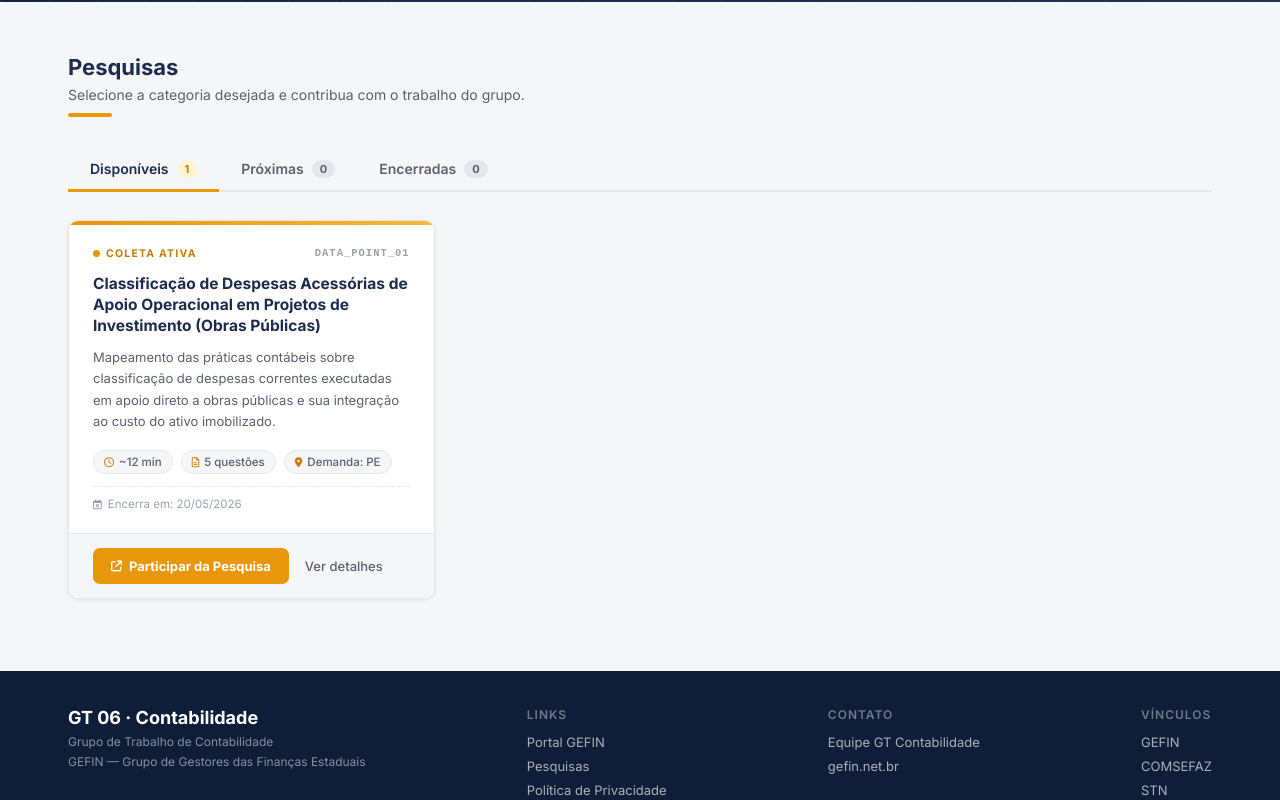
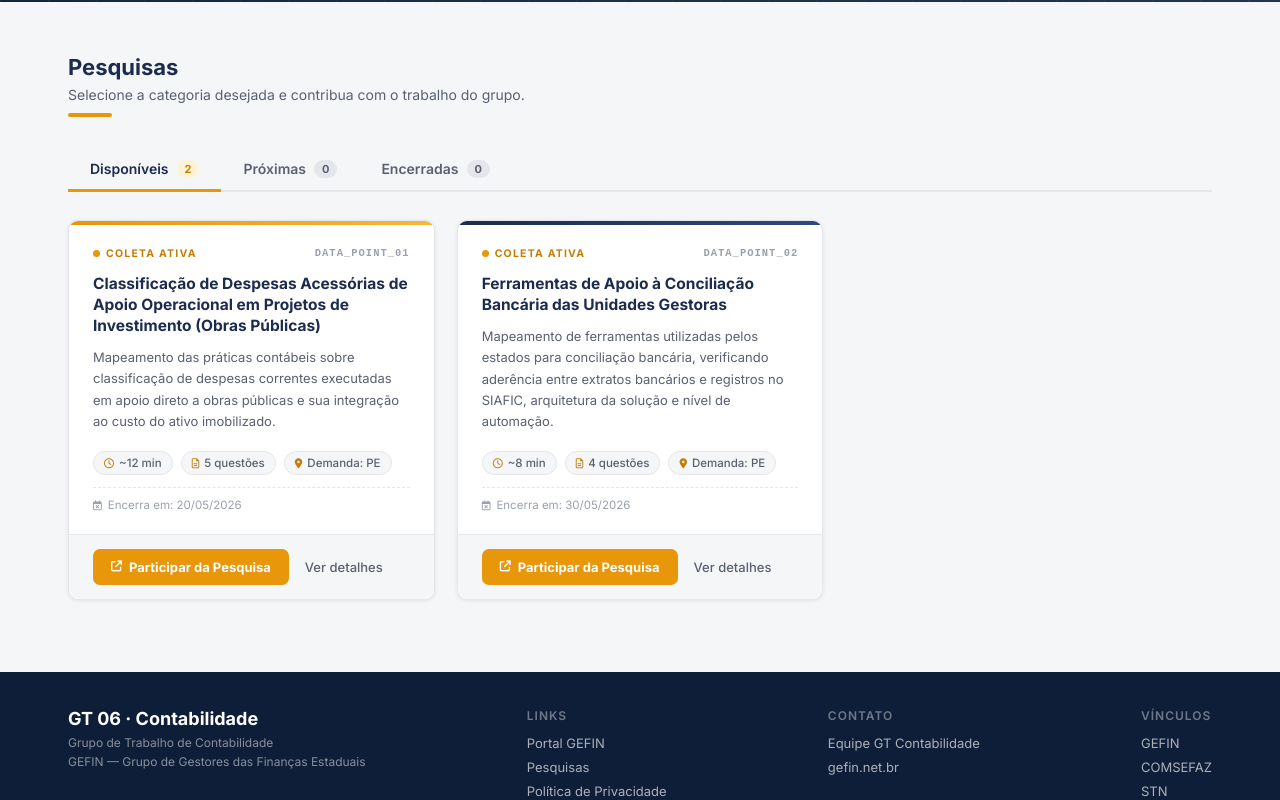
Before and after one commit to codetorres/pesquisasgtcontabilidadegefin, a plain HTML site: page index.html in a window 1280 px wide. Shown: the part 412-1212 px from the top of the page. Drawn offline with Linux system fonts and the light colour scheme; a web font is replaced by a local one.

Commit message:
Adiciona DATA_POINT_02: Conciliação Bancária das Unidades Gestoras (PE)
Pesquisa sobre ferramentas de conciliação bancária, aderência SIAFIC,
arquitetura da solução e nível de automação. Prazo 30/05/2026, 4 questões.
Tab Disponíveis atualizado para 2.

```diff
--- a/index.html
+++ b/index.html
@@ -920,7 +920,7 @@
     <!-- Tabs -->
     <div class="tabs">
       <button class="tab-btn active" data-tab="ativa" onclick="switchTab('ativa')">
-        Disponíveis <span class="tab-count" id="count-ativa">1</span>
+        Disponíveis <span class="tab-count" id="count-ativa">2</span>
       </button>
       <button class="tab-btn" data-tab="proxima" onclick="switchTab('proxima')">
         Próximas <span class="tab-count" id="count-proxima">0</span>
@@ -955,6 +955,31 @@
             <i class="fa-solid fa-arrow-up-right-from-square"></i> Participar da Pesquisa
           </a>
           <button class="btn-detalhes" onclick="openModal('1')">Ver detalhes</button>
+        </div>
+      </div>
+
+      <!-- CARD 2 -->
+      <div class="card" data-status="ativa">
+        <div class="card-accent navy"></div>
+        <div class="card-body">
+          <div class="card-top-row">
+            <div class="card-coleta"><span class="dot"></span> Coleta Ativa</div>
+            <div class="card-datapoint">DATA_POINT_02</div>
+          </div>
+          <h3>Ferramentas de Apoio à Conciliação Bancária das Unidades Gestoras</h3>
+          <p>Mapeamento de ferramentas utilizadas pelos estados para conciliação bancária, verificando aderência entre extratos bancários e registros no SIAFIC, arquitetura da solução e nível de automação.</p>
+          <div class="card-meta">
+            <div class="card-meta-item"><i class="fa-regular fa-clock"></i> ~8 min</div>
+            <div class="card-meta-item"><i class="fa-regular fa-file-lines"></i> 4 questões</div>
+            <div class="card-meta-item"><i class="fa-solid fa-location-dot"></i> Demanda: PE</div>
+          </div>
+          <div class="card-prazo"><i class="fa-regular fa-calendar-xmark"></i> Encerra em: 30/05/2026</div>
+        </div>
+        <div class="card-footer">
+          <a href="https://docs.google.com/forms/d/15xOKtMrEUqY4HIlNanFYPbWaQmIOrjNqMZ37tL8Nfcc/viewform" target="_blank" class="btn-participar">
+            <i class="fa-solid fa-arrow-up-right-from-square"></i> Participar da Pesquisa
+          </a>
+          <button class="btn-detalhes" onclick="openModal('2')">Ver detalhes</button>
         </div>
       </div>
 
@@ -1067,6 +1092,17 @@
         prazo:     '20/05/2026',
         topicos:   ['NBC TSP', 'Obras Públicas', 'Ativo Imobilizado', 'Despesas de Capital', 'Operações de Crédito'],
         link:      'https://docs.google.com/forms/d/1ilryjYC3szEtUpn8zbciLYAF4PhGecaAFqfmepv5QB8/viewform'
+      },
+      '2': {
+        status:    'ativa',
+        datapoint: 'DATA_POINT_02',
+        titulo:    'Ferramentas de Apoio à Conciliação Bancária das Unidades Gestoras',
+        resumo:    'Pesquisa destinada a mapear a existência e as características de ferramentas utilizadas pelos estados para apoio à conciliação bancária das unidades gestoras. Busca-se identificar soluções que assegurem a aderência entre os saldos constantes nos extratos bancários e aqueles registrados no sistema contábil (SIAFIC), bem como compreender aspectos relacionados à arquitetura da solução (interna ou externa ao sistema contábil) e ao nível de automação do processo (automatizado ou semiautomatizado), incluindo o grau de intervenção humana requerido.',
+        tempo:     '~8 min',
+        questoes:  '4',
+        prazo:     '30/05/2026',
+        topicos:   ['SIAFIC', 'Conciliação Bancária', 'Automação', 'Saldos Contábeis'],
+        link:      'https://docs.google.com/forms/d/15xOKtMrEUqY4HIlNanFYPbWaQmIOrjNqMZ37tL8Nfcc/viewform'
       }
     };
 
```
